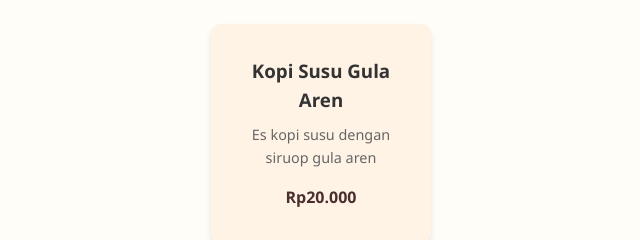
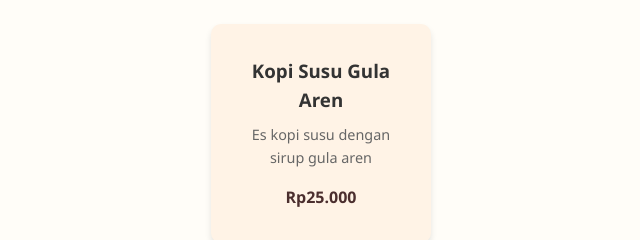
Before and after one commit to AryaMahendra13/Coffee-Shop, a plain HTML site: page CoffeeShop/sadrink.html in a window 1280 px wide. Shown: the part 1100-1340 px from the top of the page, 319-959 px from the left. Drawn offline with Linux system fonts and the light colour scheme.

Commit message:
Update sadrink.html

```diff
--- a/CoffeeShop/sadrink.html
+++ b/CoffeeShop/sadrink.html
@@ -42,7 +42,7 @@
 
     <h2>Menu Kopi</h2>
     <div class="menu-items">
-      <div class="card"><h3>Kopi Susu Gula Aren</h3><p>Es kopi susu dengan siruop gula aren</p><span>Rp20.000</span></div>
+      <div class="card"><h3>Kopi Susu Gula Aren</h3><p>Es kopi susu dengan sirup gula aren</p><span>Rp25.000</span></div>
       <!-- Tambahan lainnya -->
     </div>
 
```
